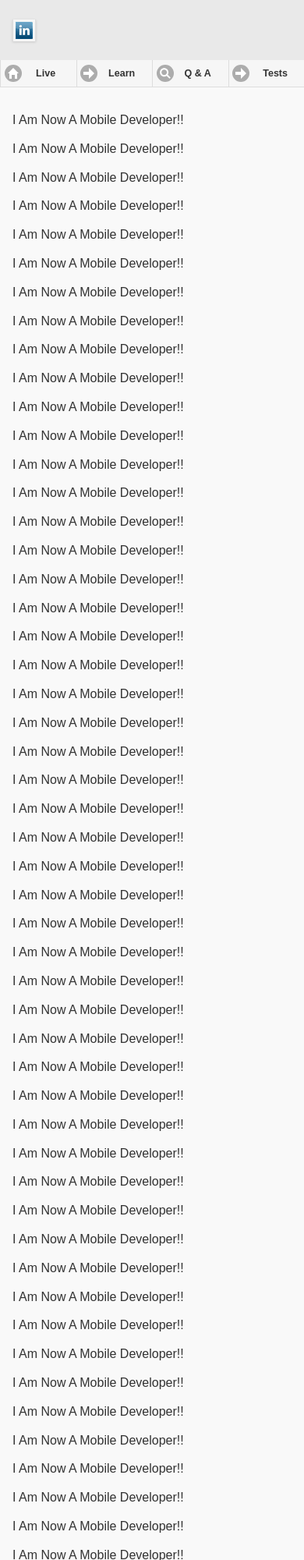
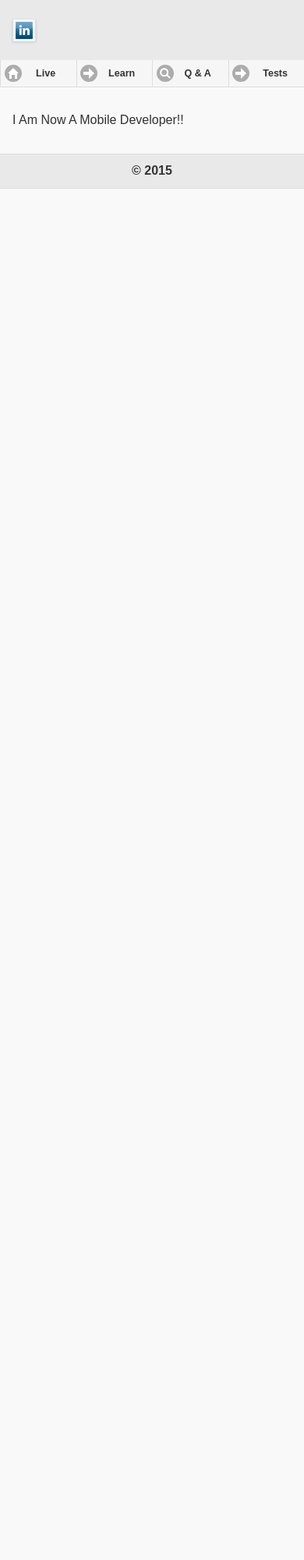
Before and after one commit to edufruit/educationchannel, a plain HTML site: page www/index.html in a window 390 px wide. Shown: the top 2000 px of the page at 78% size. After the commit the page ends 844 px from the top, so only its background shows below. Drawn offline with Linux system fonts and the light colour scheme.

Commit message:
Update index.html

```diff
--- a/www/index.html
+++ b/www/index.html
@@ -6,6 +6,17 @@
 <script src="jquery-1.11.3.min.js"></script>
 <script src="jquery.mobile-1.4.5.min.js"></script>
 <link rel="stylesheet" href="main.css">
+
+<script>
+
+$(document).on("pagecreate","#pageone",function(){
+  $("p").on("swiperight",function(){
+    alert("You swiped right!");
+  });
+});
+</script>
+
+
 </head>
 <body>
 
@@ -55,57 +66,6 @@
 
 		<div data-role="main" class="ui-content">
 			<p>I Am Now A Mobile Developer!!</p>
-			<p>I Am Now A Mobile Developer!!</p>
-			<p>I Am Now A Mobile Developer!!</p>
-			<p>I Am Now A Mobile Developer!!</p>
-			<p>I Am Now A Mobile Developer!!</p>
-			<p>I Am Now A Mobile Developer!!</p>
-			<p>I Am Now A Mobile Developer!!</p>
-			<p>I Am Now A Mobile Developer!!</p>
-			<p>I Am Now A Mobile Developer!!</p>
-			<p>I Am Now A Mobile Developer!!</p>
-			<p>I Am Now A Mobile Developer!!</p>
-			<p>I Am Now A Mobile Developer!!</p>
-			<p>I Am Now A Mobile Developer!!</p>
-			<p>I Am Now A Mobile Developer!!</p>
-			<p>I Am Now A Mobile Developer!!</p>
-			<p>I Am Now A Mobile Developer!!</p>
-			<p>I Am Now A Mobile Developer!!</p>
-			<p>I Am Now A Mobile Developer!!</p>
-			<p>I Am Now A Mobile Developer!!</p>
-			<p>I Am Now A Mobile Developer!!</p>
-			<p>I Am Now A Mobile Developer!!</p>
-			<p>I Am Now A Mobile Developer!!</p>
-			<p>I Am Now A Mobile Developer!!</p>
-			<p>I Am Now A Mobile Developer!!</p>
-			<p>I Am Now A Mobile Developer!!</p>
-			<p>I Am Now A Mobile Developer!!</p>
-			<p>I Am Now A Mobile Developer!!</p>
-			<p>I Am Now A Mobile Developer!!</p>
-			<p>I Am Now A Mobile Developer!!</p>
-			<p>I Am Now A Mobile Developer!!</p>
-			<p>I Am Now A Mobile Developer!!</p>
-			<p>I Am Now A Mobile Developer!!</p>
-			<p>I Am Now A Mobile Developer!!</p>
-			<p>I Am Now A Mobile Developer!!</p>
-			<p>I Am Now A Mobile Developer!!</p>
-			<p>I Am Now A Mobile Developer!!</p>
-			<p>I Am Now A Mobile Developer!!</p>
-			<p>I Am Now A Mobile Developer!!</p>
-			<p>I Am Now A Mobile Developer!!</p>
-			<p>I Am Now A Mobile Developer!!</p>
-			<p>I Am Now A Mobile Developer!!</p>
-			<p>I Am Now A Mobile Developer!!</p>
-			<p>I Am Now A Mobile Developer!!</p>
-			<p>I Am Now A Mobile Developer!!</p>
-			<p>I Am Now A Mobile Developer!!</p>
-			<p>I Am Now A Mobile Developer!!</p>
-			<p>I Am Now A Mobile Developer!!</p>
-			<p>I Am Now A Mobile Developer!!</p>
-			<p>I Am Now A Mobile Developer!!</p>
-			<p>I Am Now A Mobile Developer!!</p>
-			<p>I Am Now A Mobile Developer!!</p>
-			<p>I Am Now A Mobile Developer!!</p>
 		</div>
 
 
```
